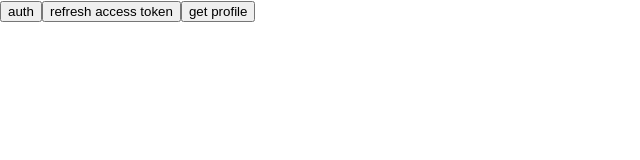
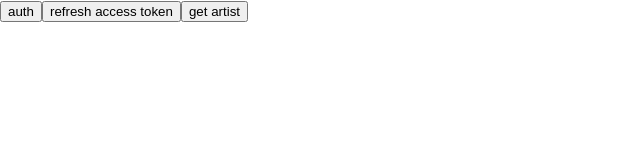
Before and after one commit to t-naganuma/next-spotify-api-tutorial, a Next.js app: page / in a window 1280 px wide. Shown: the top 160 px of the page, without its empty margins (0-640 px from the left). Built offline with nearby package versions, Linux system fonts and the light colour scheme.

Commit message:
アーティスト写真表示

```diff
--- a/pages/index.js
+++ b/pages/index.js
@@ -1,8 +1,8 @@
 import axios from 'axios';
-import React, { useEffect } from 'react';
+import React, { useState, useEffect } from 'react';
 
 export default function index() {
-  const [yourName, setYourName] = React.useState('');
+  const [artists, setArtists] = useState([]);
 
   useEffect(() => {
     const getAccessToken = async () => {
@@ -54,7 +54,7 @@ export default function index() {
   };
 
   // APIを叩いて結果をstateに格納する
-  const getProfile = () => {
+  const getArtist = () => {
     const accessToken = localStorage.getItem('accessToken');
     if (!accessToken) {
       alert(
@@ -63,14 +63,16 @@ export default function index() {
       return;
     }
 
-    const endpoint = 'https://api.spotify.com/v1/me';
+    const endpoint = 'https://api.spotify.com/v1/me/top/artists';
     const headers = { Authorization: `Bearer ${accessToken}` };
     axios
       .get(endpoint, { headers })
       .then((res) => {
-        setYourName(res.data.display_name);
+        console.log(res.data.items);
+        setArtists(res.data.items);
       })
       .catch((error) => {
+        console.log(error);
         // エラーは401と決めうち
         alert(
           'アクセストークンが無効です。\nauthボタンを押して認証し直すか、refresh access tokenボタンを押してトークンを更新してください。'
@@ -78,12 +80,23 @@ export default function index() {
       });
   };
 
+  const displayArtists = () => {
+    return artists.map((artist) => {
+      return (
+        <div>
+          <p key={artist.id}>{artist.name}</p>
+          <img src={artist.images[0].url} alt="" />
+        </div>
+      );
+    });
+  };
+
   return (
     <>
       <button onClick={auth}>auth</button>
       <button onClick={refreshAccessToken}>refresh access token</button>
-      <button onClick={getProfile}>get profile</button>
-      {yourName ? <p>あなたの名前は {yourName} ですね！</p> : <></>}
+      <button onClick={getArtist}>get artist</button>
+      {displayArtists()}
     </>
   );
 }
```
